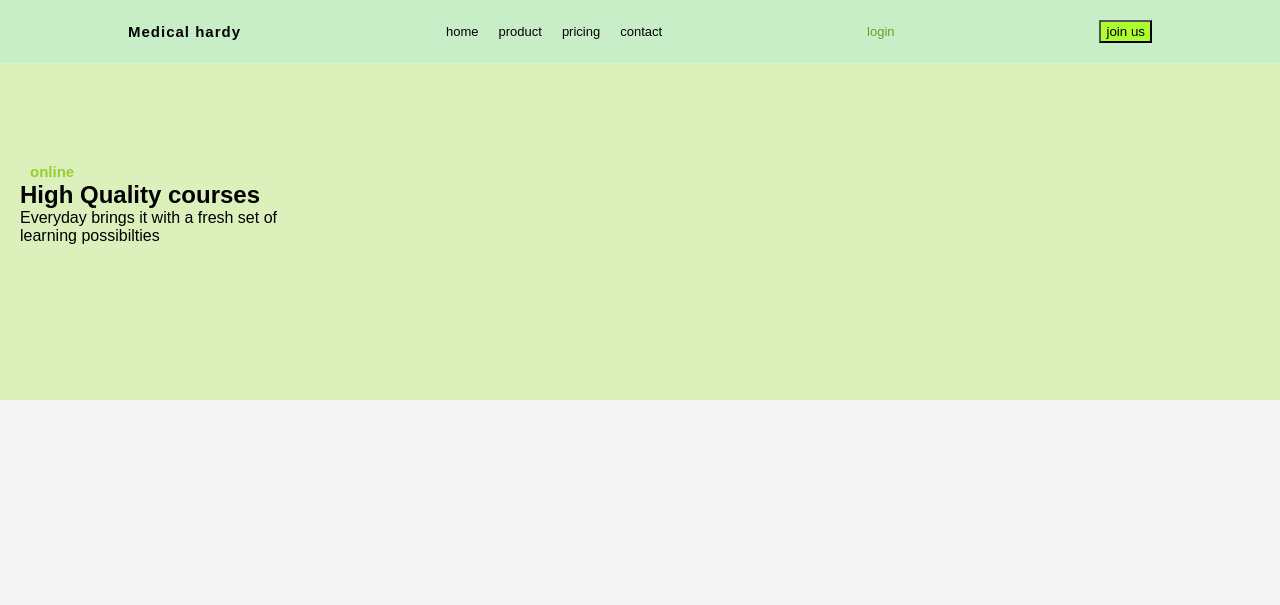
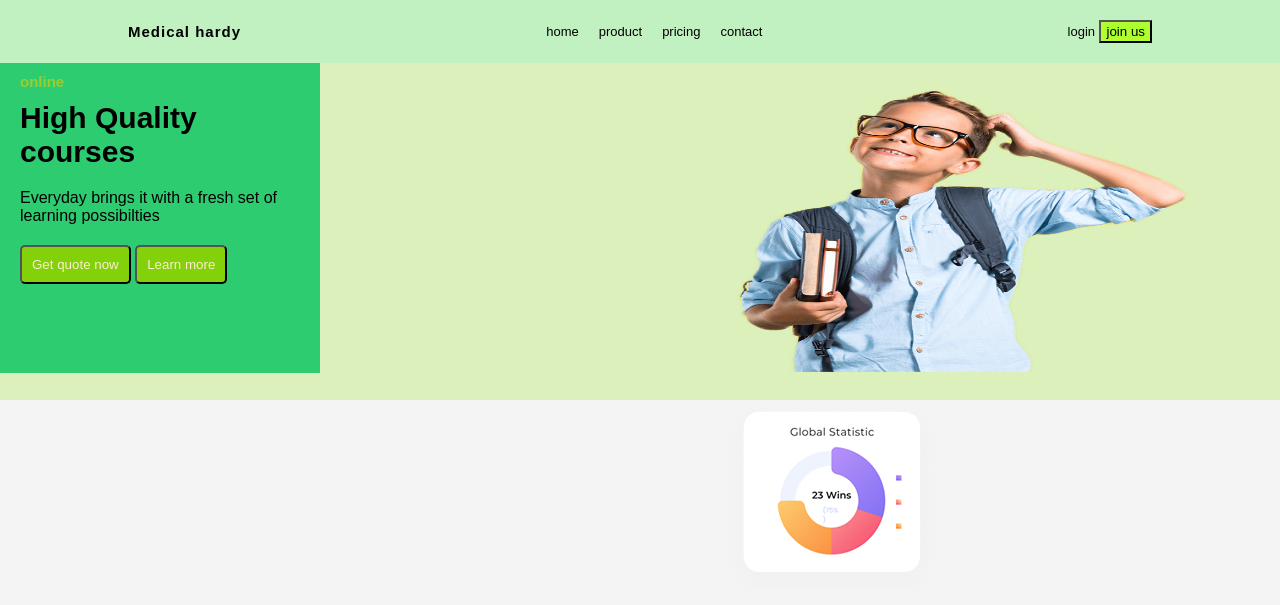
Before and after one commit to jegavni/exercise-html, a plain HTML site: page index.html in a window 1280 px wide. Drawn offline with Linux system fonts and the light colour scheme.

Commit message:
today update

```diff
--- a/index.html
+++ b/index.html
@@ -30,23 +30,25 @@
 
                     </ul>
                 </nav>
-                <a href="login.html" class="c">login</a>
-                <button class="btn"> join us </button>
+                <div class="c"><a href="login.html">login</a>
+                    <button class="btn"> join us </button>
+
 
         </header>
-        <div class="cont-2">
-            <a href="online.html" class="d">online</a>
-            <h2>High Quality courses</h2>
-            <p>Everyday brings it with a fresh set of learning possibilties</p>
+        <div class="cont-rect">
+            <div class="cont-2">
+                <div class="online"><a href="online.html" class="d">online</a></div>
+                <h2>High Quality courses</h2>
+                <p class="=paragraph-2">Everyday brings it with a fresh set of learning possibilties</p>
+                <button class="btn-2">Get quote now</button>
+                <button class="btn-2">Learn more</button>
+            </div>
+            <div class="nested-cont">
+                <img src="images\technology 2.png" alt="image1" class="img1">
+                <img src="images\image 2.png" alt="image1" class="img2">
+
+            </div>
         </div>
-
-
-    </div>
-
-
-
-
-
 
 
 </body>
--- a/style.css
+++ b/style.css
@@ -6,77 +6,147 @@
 }
 
 * {
-    margin: 0 ;
+    margin: 0;
     padding: 0;
     font-family: Arial, sans-serif;
 
 
 }
-.cont-one{
+
+.cont-one {
     width: 100%;
     height: 400px;
     background-color: rgb(219, 240, 187);
 }
-a{
+
+a {
 
     text-decoration: none;
-    color:black;
+    color: black;
     font-weight: lighter;
     font-size: small;
 
 }
-a:hover{
+
+a:hover {
     color: rgb(211, 102, 102);
 }
-body{
+
+body {
     background-color: var(--background-color);
 
 }
-header{
+
+header {
     display: flex;
     justify-content: space-between;
     align-items: center;
     padding: 20px 10%;
-    background-color: rgb(200, 238, 200);
+    background-color: rgb(193, 241, 193);
 
 }
-.nav-links{
+
+.nav-links {
     list-style: none;
     display: flex;
     gap: 20px;
 }
-h5{
+
+h5 {
     font-size: 15px;
     font-weight: bold;
 
     letter-spacing: 1px;
 }
-.nav-links li{
+
+.nav-links li {
     display: inline block;
     padding: 0px 10px;
 }
-.btn
-{
+
+.btn {
     border-radius: 50;
     background-color: greenyellow;
     padding: 2px 5px;
 
 }
-.c{
-    color: rgb(112, 155, 48);
+
+.c {
+    color: rgb(147, 196, 74);
 }
-.cont-2{
-    width :300px;
-    height: 400px;
+
+.cont-2 {
+    width: 300px;
+    height: 300px;
     padding-left: 20px;
-    padding-top: 100px;
+    padding-top: 10px;
+    background-color: #2ecc71;
+
+
 }
-.cont-2 a{
+.nested-cont
+{
+
+    width: 200;
+    height: 300px;
+    margin-top: 10px;
+    margin-left: 400px;
+    position: relative;
+
+
+
+}
+.cont-rect {
+    width: 100%;
+    height: 200x;
+    display: flex;
+    direction: row;
+}
+
+.cont-2 a {
 
     font-weight: bold;
     color: yellowgreen;
-    font-size: 15px ;
+    font-size: 15px;
     text-decoration: none;
-    padding-left: 10px;
-    justify-content: space-around;
 }
+
+.online {
+    margin-bottom: 10px;
+
+}
+
+
+.btn-2 {
+    background-color: rgb(130, 209, 10);
+    border-radius: 5px;
+    padding: 10px;
+    margin-top: 20px;
+    color: blanchedalmond;
+}
+
+.p {
+
+    margin-top: 300px;
+    font-size: x-small;
+    letter-spacing: 1px;
+
+
+}
+
+.cont-2 h2 {
+    font-size: 20px;
+    color: rgb(0, 0, 0);
+    font-size: 30px;
+    margin-bottom: 20px;
+
+}
+.img1{
+    width: 100%;
+    height: 100%;
+}
+.img2 {
+    padding-left: 2px;
+    padding-top: 20px;
+
+}
```
Also changed, not shown: images/image 2.png (added), images/technology 2.png (added). Lines whose indentation alone changed are shown as unchanged.
